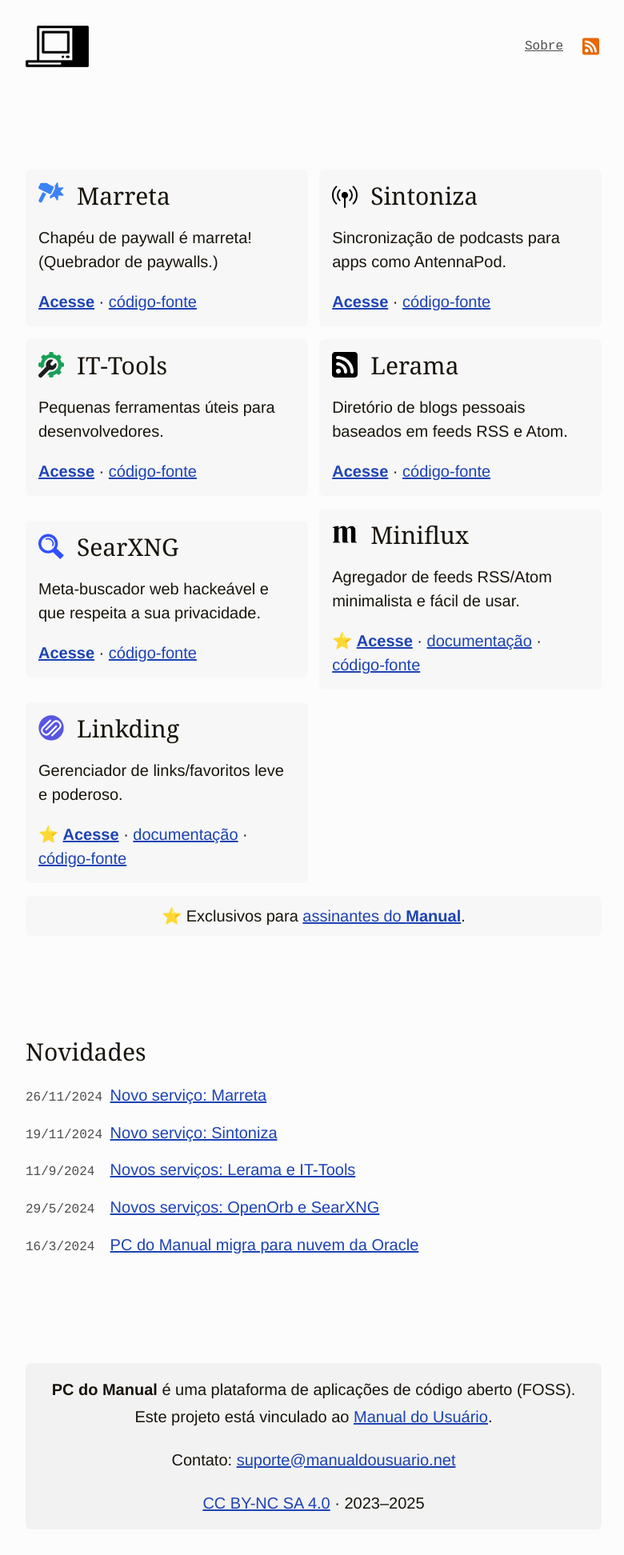
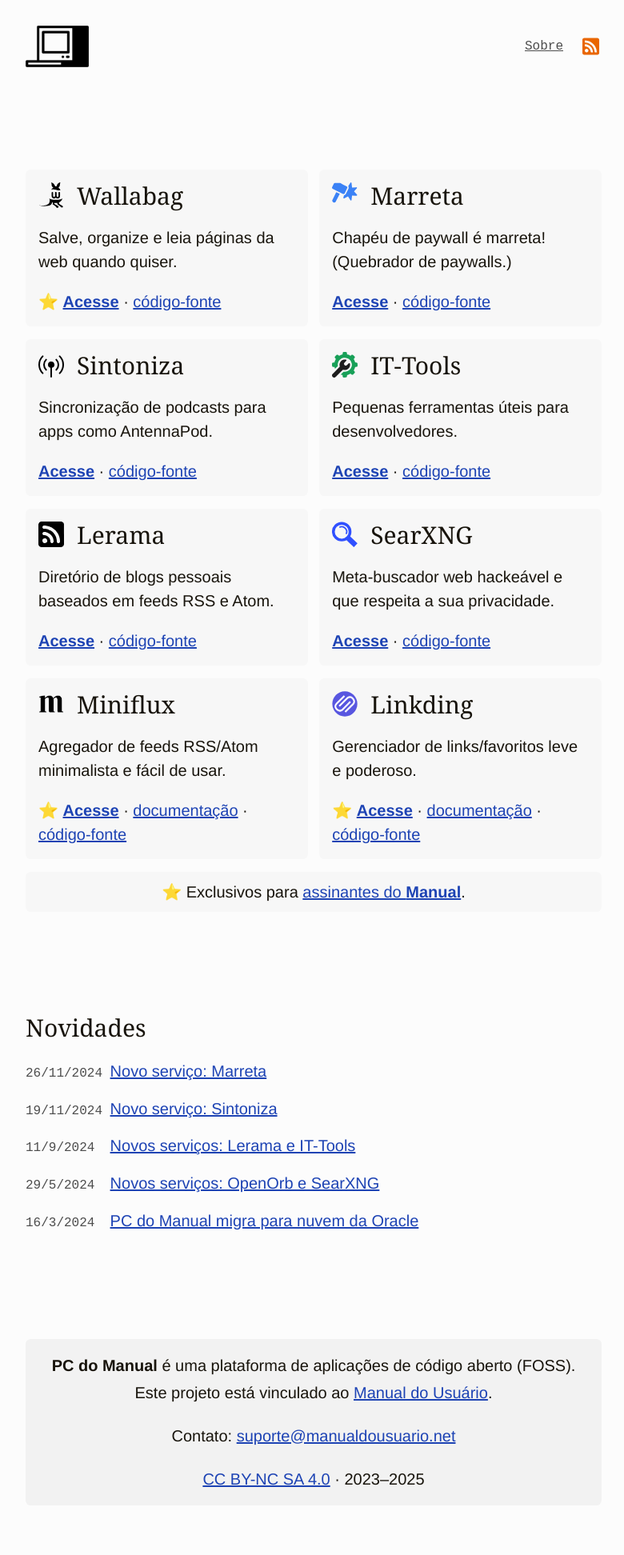
Before and after one commit to manualdousuario/pcdomanual-site, a Jekyll site: the page built from index.html, in a window 1280 px wide. Shown: the whole page at 80% size, without its empty margins (248-1028 px from the left). Built offline with Jekyll 4.4.1, drawn with Linux system fonts in a browser that asks for light colours; after the commit the page ends 1914 px from its top, so only the background shows below that.

Commit message:
Adiciona Wallabag à capa do site

```diff
--- a/_layouts/loop.html
+++ b/_layouts/loop.html
@@ -4,6 +4,13 @@
 <main>
 
   <div class="blocos-de-apps">
+
+    <div class="bloco-app">
+      <img src="/assets/wallabag.svg" alt="Logo do Wallabag" width="32" height="32" />
+      <h2>Wallabag</h2>
+      <p>Salve, organize e leia páginas da web quando quiser.</p>
+      <p>⭐️ <a href="https://wallabag.pcdomanual.com/" class="link-app">Acesse</a> &middot; <a href="https://github.com/wallabag/wallabag">código-fonte</a></p>
+    </div>
 
     <div class="bloco-app">
       <img src="/assets/marreta.svg" alt="Logo do Marreta" width="32" height="32" />
```
Also changed, not shown: assets/wallabag.svg (added).
